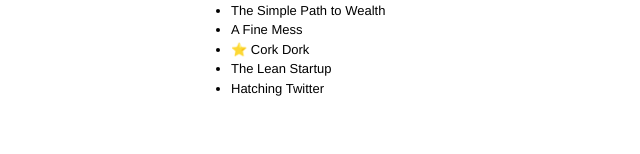
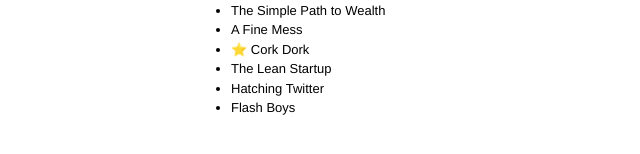
Before and after one commit to denis/denis.github.com, a Jekyll site: the page built from reading.md, in a window 1280 px wide. Shown: the part 255-409 px from the top of the page, without its empty margins (49-689 px from the left). Built offline with Jekyll 4.4.1, drawn with Linux system fonts in a browser that asks for light colours; comment, search, counter and statistics services are not loaded.

Commit message:
Add Flash Boys to Reading

```diff
--- a/reading.md
+++ b/reading.md
@@ -20,3 +20,4 @@
 - ⭐️ Cork Dork
 - The Lean Startup
 - Hatching Twitter
+- Flash Boys
```
